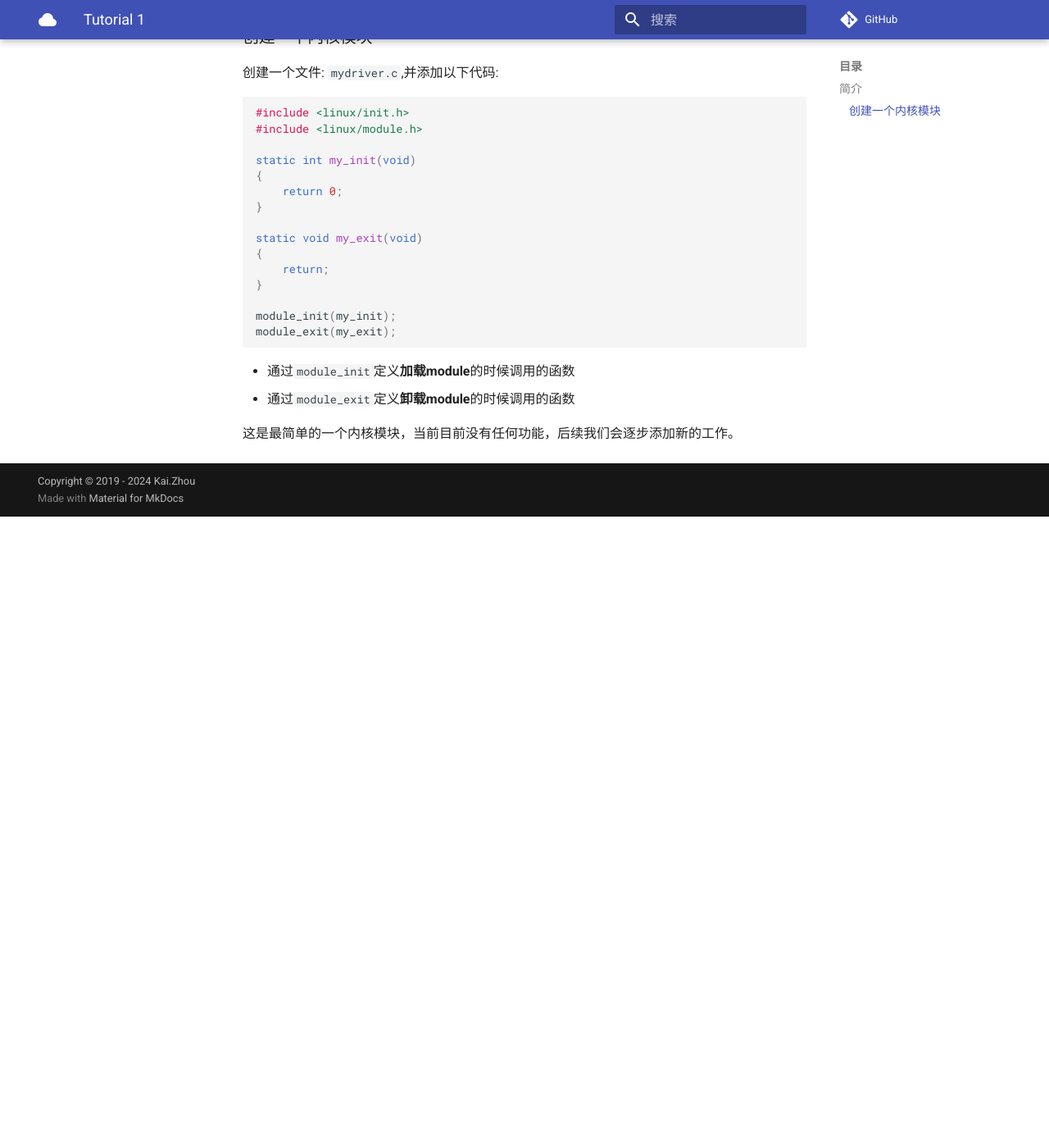
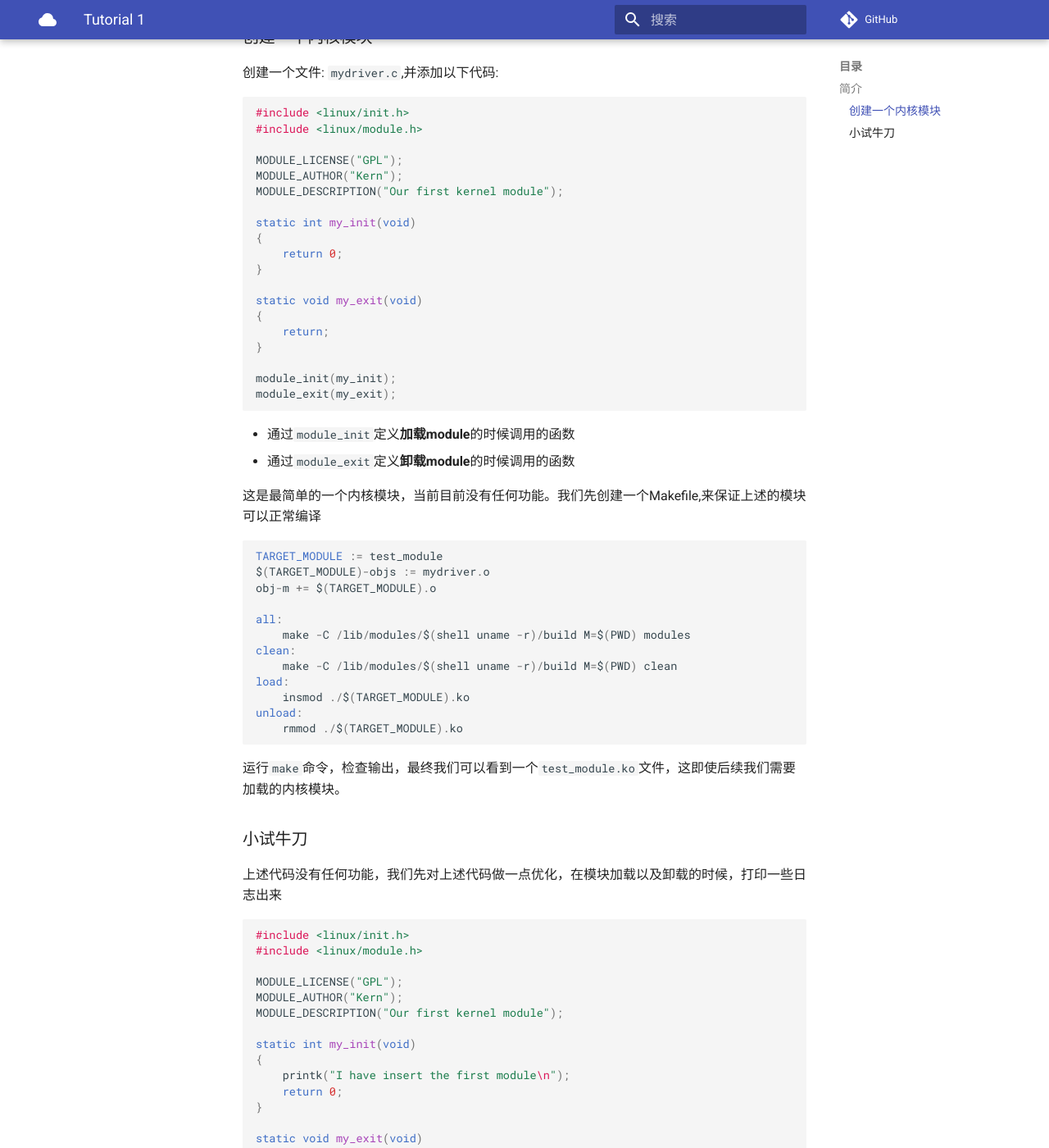
Before and after one commit to zhoukaidev/ks_blog, an MkDocs documentation site: the page built from docs/linux/dirver/tutorial_1.md, in a window 1280 px wide and 1400 px high, scrolled down 808 px. Shown: the whole window at 82% size. Built offline with MkDocs 1.6.1 and Material for MkDocs 9.7.7, drawn with Linux system fonts in a browser that asks for light colours; comment, search, counter and statistics services are not loaded; before the commit the page ends 1438 px from its top, so only the background shows below that; some of the changed text lies outside the part shown.

Commit message:
update linux driver tutorial

````diff
--- a/docs/linux/dirver/tutorial_1.md
+++ b/docs/linux/dirver/tutorial_1.md
@@ -33,6 +33,10 @@ Linux驱动是运行的Linux内核里面的软件模块，它负责让Linux能
 #include <linux/init.h>
 #include <linux/module.h>
 
+MODULE_LICENSE("GPL");
+MODULE_AUTHOR("Kern");
+MODULE_DESCRIPTION("Our first kernel module");
+
 static int my_init(void)
 {
     return 0;
@@ -50,4 +54,83 @@ module_exit(my_exit);
 * 通过`module_init`定义**加载module**的时候调用的函数
 * 通过`module_exit`定义**卸载module**的时候调用的函数
 
-这是最简单的一个内核模块，当前目前没有任何功能，后续我们会逐步添加新的工作。
+这是最简单的一个内核模块，当前目前没有任何功能。我们先创建一个Makefile,来保证上述的模块可以正常编译
+
+```c
+TARGET_MODULE := test_module
+$(TARGET_MODULE)-objs := mydriver.o
+obj-m += $(TARGET_MODULE).o
+
+all:
+    make -C /lib/modules/$(shell uname -r)/build M=$(PWD) modules
+clean:
+    make -C /lib/modules/$(shell uname -r)/build M=$(PWD) clean
+load:
+    insmod ./$(TARGET_MODULE).ko
+unload:
+    rmmod ./$(TARGET_MODULE).ko
+```
+
+运行`make`命令，检查输出，最终我们可以看到一个`test_module.ko`文件，这即使后续我们需要加载的内核模块。
+
+
+### 小试牛刀
+
+上述代码没有任何功能，我们先对上述代码做一点优化，在模块加载以及卸载的时候，打印一些日志出来
+
+```c
+#include <linux/init.h>
+#include <linux/module.h>
+
+MODULE_LICENSE("GPL");
+MODULE_AUTHOR("Kern");
+MODULE_DESCRIPTION("Our first kernel module");
+
+static int my_init(void)
+{
+    printk("I have insert the first module\n");
+    return 0;
+}
+
+static void my_exit(void)
+{
+    printk("My first module has been removed");
+    return;
+}
+
+module_init(my_init);
+module_exit(my_exit);
+```
+
+> 注意: 这里我们增加了两个printk函数，用于打印相关的测试日志
+
+重新运行`make`语句，生成新的`test_module.ko`文件。
+
+![make](./1_1.png)
+
+
+* 插入模块
+
+```sh
+sudo insmod ./test_module.ko
+```
+
+运行上述命令将我们编写的第一个模块插入到内核中运行
+
+![insmod](./1_2.png)
+
+我们通过`echo $?`检查了以下返回值，看起来模块加入没有问题。
+
+然后我们运行`dmesg`命令，来打印`kernl ring buffer`里的内容，这里能够看到模块相关的加载信息。
+
+![dmesg output](./1_3.png)
+
+观察最后一行的输出内容，这里我们在`my_init`函数里面打印出来的日志，说明内核已经成功的加载并运行了我们写实现的
+模块。
+
+运行`"cat /proc/modules"`命令，`/proc/modules`是linux系统中的一个虚拟文件，用于显示已经加载到内核中的所有模块
+(.ko驱动文件)，包括他们的名字，大小，引用技术和以来关系。
+
+![procmodule](./1_4.png)
+
+试一试从里面能不能找到我们自己系的模块。
````
Also changed, not shown: docs/linux/dirver/1_1.png (added), docs/linux/dirver/1_2.png (added), docs/linux/dirver/1_3.png (added), docs/linux/dirver/1_4.png (added).
